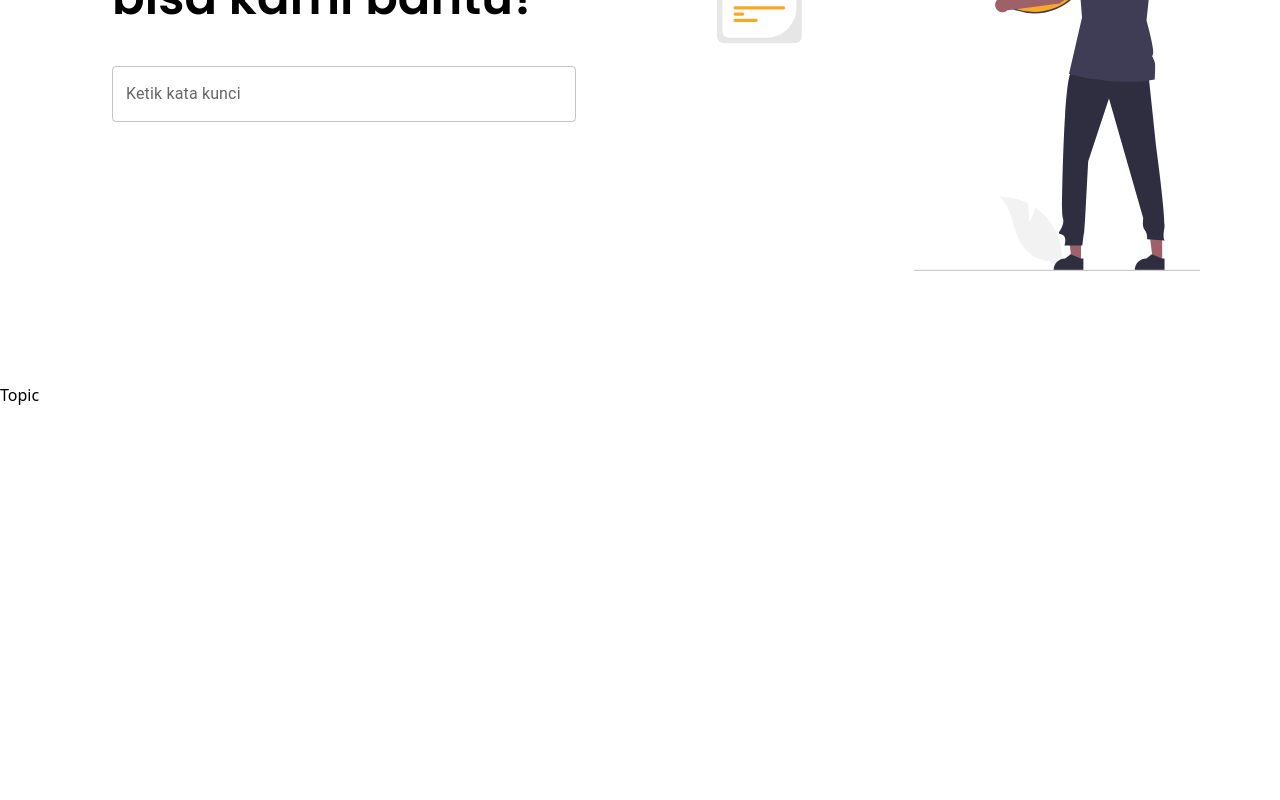
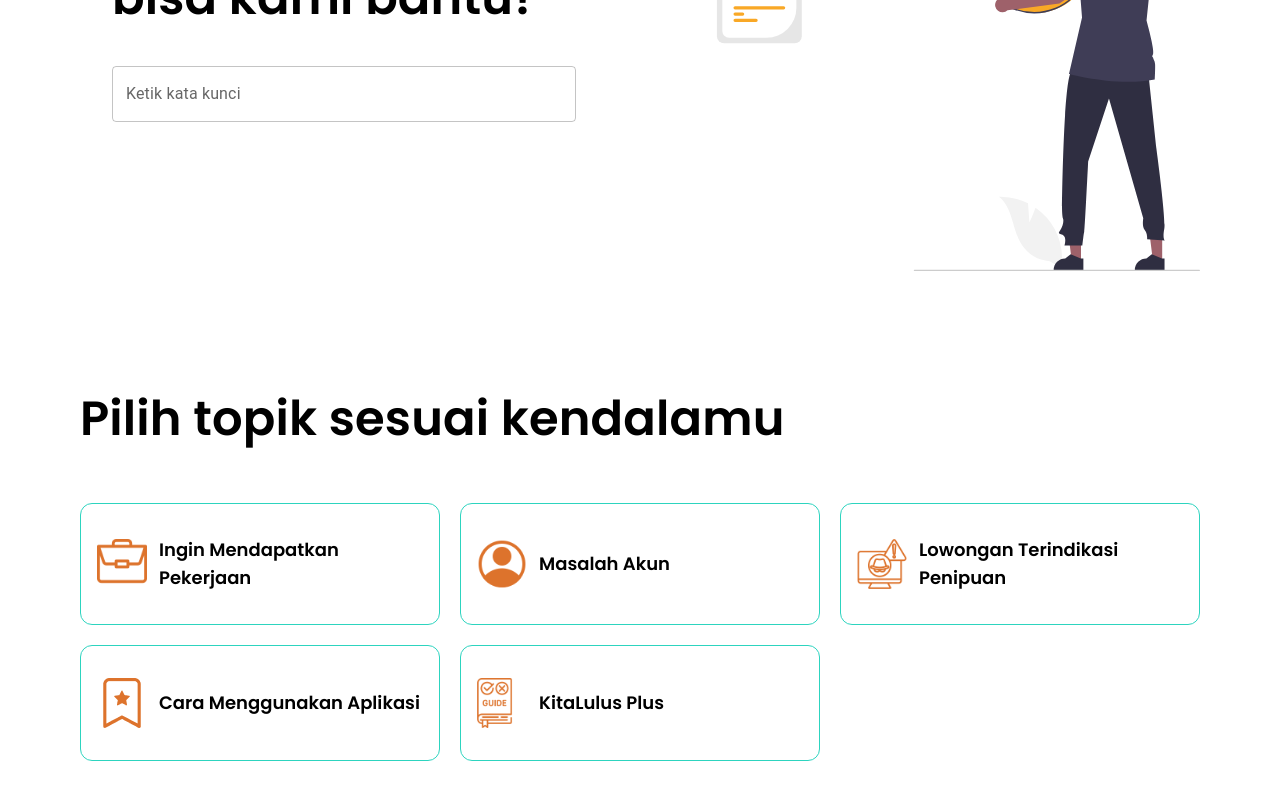
Before and after one commit to Satria-WS/kitaLulus-clone, a React (Create React App) app: page / in a window 1280 px wide. Shown: the part 394-1194 px from the top of the page. Before the commit the page ends 803 px from the top, so only its background shows below. Built offline with nearby package versions, Linux system fonts and the light colour scheme.

Commit message:
add element topic

```diff
--- a/src/components/Topic/Topic.tsx
+++ b/src/components/Topic/Topic.tsx
@@ -1,6 +1,72 @@
+import { Typography } from "@mui/material";
+// import icon
+import portfolio from "../../assets/topic/Portfolio.png";
+import account from "../../assets/topic/Account.png";
+import star from "../../assets/topic/Frame.png";
+import alert from "../../assets/topic/Fraud-alert.png";
+import guide from "../../assets/topic/Guide.png";
+
 const Topic = () => {
+  const iconList = [
+    {
+      icon: portfolio,
+      title: "Ingin Mendapatkan Pekerjaan",
+    },
+    {
+      icon: account,
+      title: "Masalah Akun",
+    },
+    {
+      icon: alert,
+      title: "Lowongan Terindikasi Penipuan",
+    },
+    {
+      icon: star,
+      title: "Cara Menggunakan Aplikasi",
+    },
+    {
+      icon: guide,
+      title: "KitaLulus Plus",
+    },
+  ];
   return (
-    <div>Topic</div>
-  )
-}
-export default Topic
+    <>
+      <div className="container">
+        <div className=" font-[Poppins] ">
+          <Typography
+            sx={{ fontWeight: "600", fontFamily: "Poppins" }}
+            // variant="h3"
+          >
+            <p className="text-[clamp(16px,5vw,48px)] max-lg:text-center ">
+              Pilih topik sesuai kendalamu
+            </p>
+          </Typography>
+          <div className="py-12">
+            <ul className="grid grid-cols-3 max-lg:grid-cols-2 max-sm:grid-cols-1 gap-5 place-items-center">
+              {iconList.map((item, index) => (
+                <>
+                  <li key={index} className="w-full h-full">
+                    <a
+                      rel="noreferrer"
+                      target="_blank"
+                      href="https://id.kitalulus.com/help/ingin-mendapatkan-pekerjaan"
+                      className="flex hover:translate-y-[-10px] duration-300 items-center hover:underline w-full h-full border  border-teal-400 rounded-xl  px-4 py-8 space-x-3 cursor-pointer "
+                    >
+                      <img
+                        className="max-w-[50px] "
+                        src={item.icon}
+                        alt="portfolio"
+                      />
+                      <p className="text-lg font-semibold">{item.title}</p>
+                    </a>
+                  </li>
+                </>
+              ))}
+            </ul>
+          </div>
+        </div>
+      </div>
+    </>
+  );
+};
+export default Topic;
```
